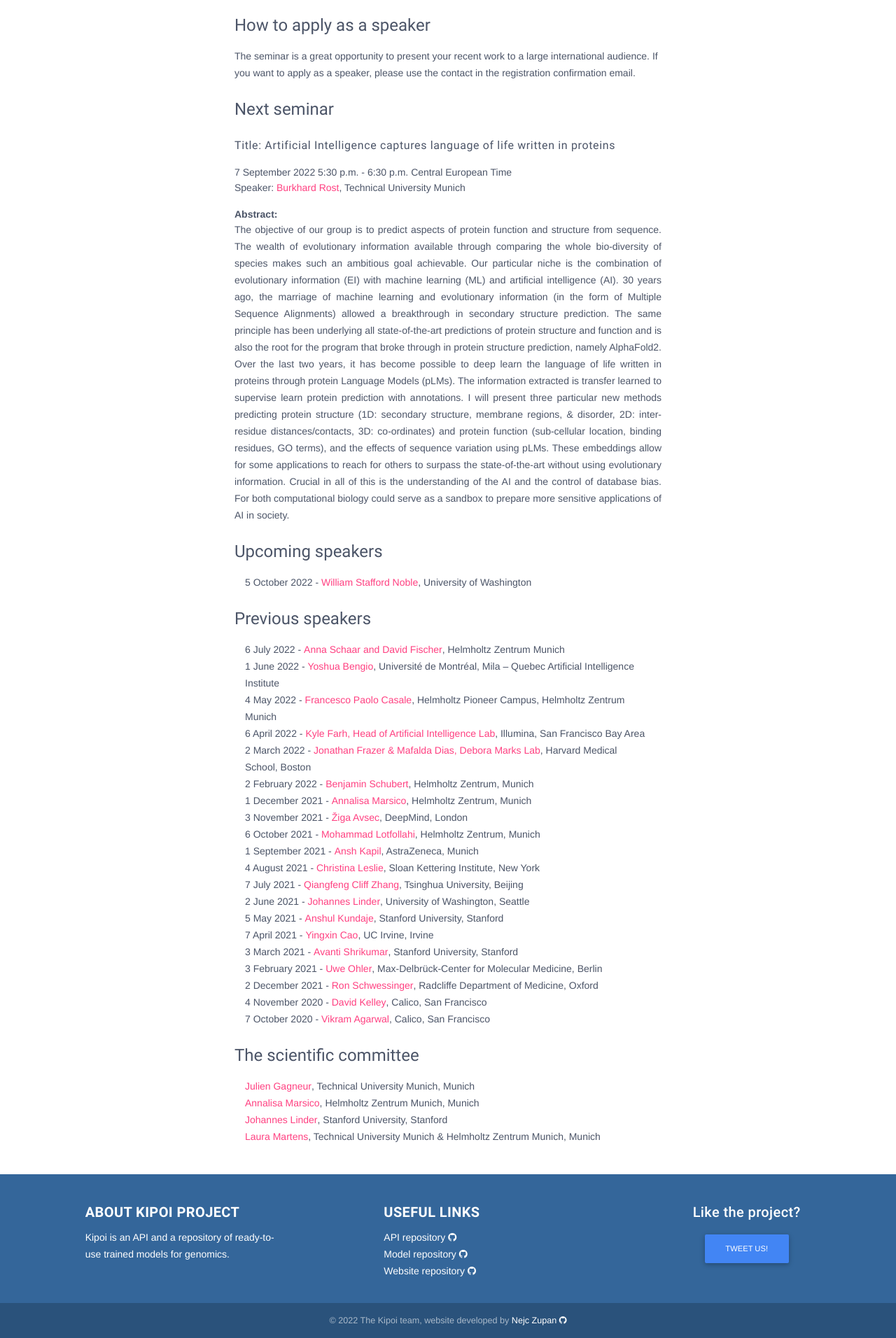
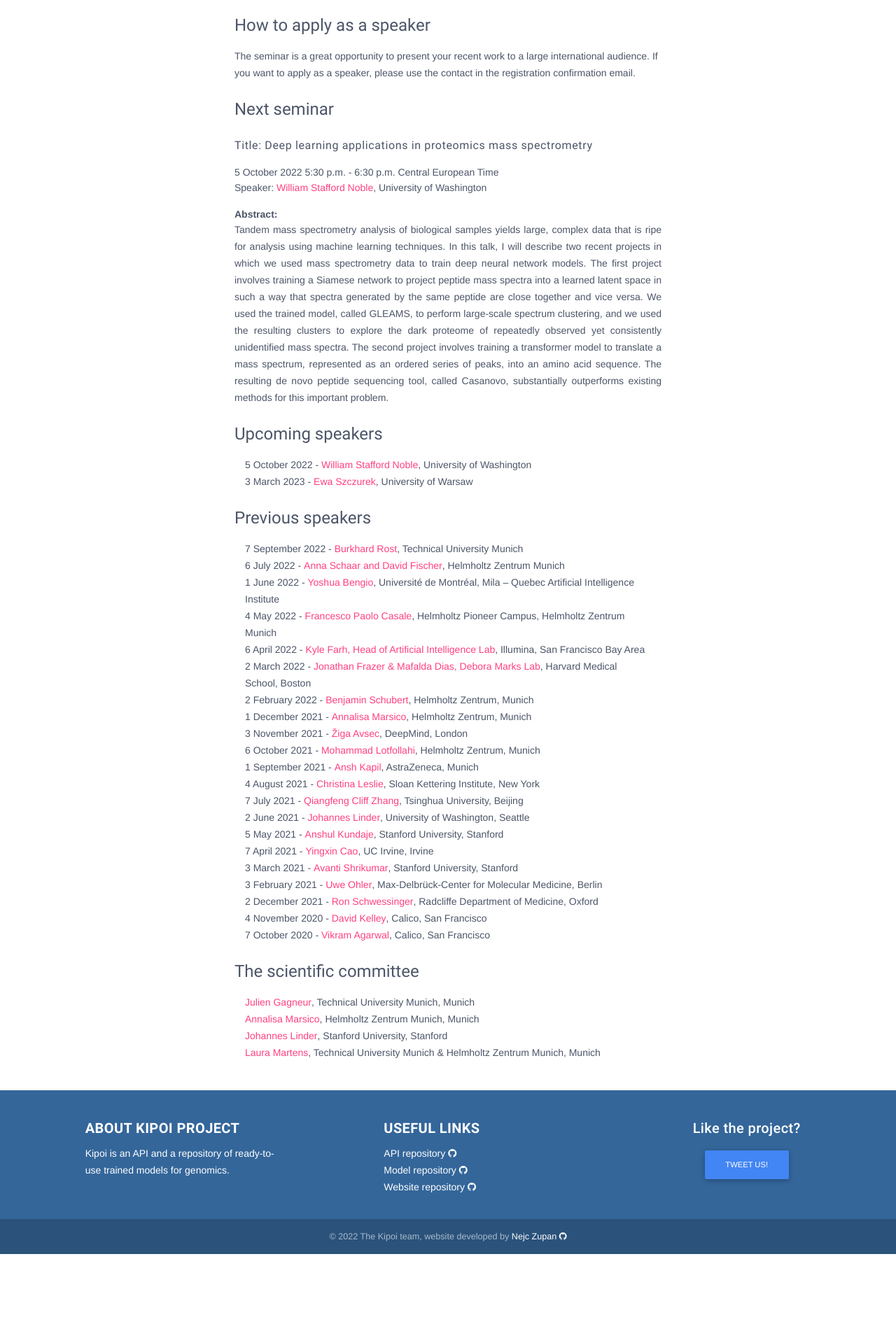
Before and after one commit to kipoi/website, a Flask app: page /seminar/ in a window 1280 px wide. Shown: the part 410-2322 px from the top of the page at 70% size. After the commit the page ends 2202 px from the top, so only its background shows below. Run offline with Flask 2, Linux system fonts and the light colour scheme; some libraries are stand-ins or nearby versions.

Commit message:
Update seminar page

```diff
--- a/app/models/templates/models/seminar.html
+++ b/app/models/templates/models/seminar.html
@@ -31,27 +31,25 @@
         <p>The seminar is a great opportunity to present your recent work to a large international audience.
             If you want to apply as a speaker, please use the contact in the registration confirmation email.</p>
         <h4>Next seminar</h4>
-        <h6> Title: Artificial Intelligence captures language of life written in proteins </h6> 7 September 2022 5:30 p.m. - 6:30 p.m. Central European Time
-        <p>Speaker: <strong><a href="https://www.professoren.tum.de/en/rost-burkhard">Burkhard Rost</a></strong>, Technical University Munich</p>
+        <h6> Title: Deep learning applications in proteomics mass spectrometry </h6> 5 October 2022 5:30 p.m. - 6:30 p.m. Central European Time
+        <p>Speaker: <strong><a href="https://noble.gs.washington.edu/~wnoble/">William Stafford Noble</a></strong>, University of Washington</p>
         <strong>Abstract:</strong>
         <p align="justify">
-            The objective of our group is to predict aspects of protein function and structure from sequence. The wealth of evolutionary information available through comparing the whole bio-diversity of species makes such an ambitious goal achievable. Our particular niche is the combination of evolutionary information (EI) with machine learning (ML) and artificial intelligence (AI). 30 years ago, the marriage of machine learning and evolutionary information (in the form of Multiple Sequence Alignments) allowed a breakthrough in secondary structure prediction. The same principle has been underlying all state-of-the-art predictions of protein structure and function and is also the root for the program that broke through in protein structure prediction, namely AlphaFold2.
-
-Over the last two years, it has become possible to deep learn the language of life written in proteins through protein Language Models (pLMs). The information extracted is transfer learned to supervise learn protein prediction with annotations. I will present three particular new methods predicting protein structure (1D: secondary structure, membrane regions, & disorder, 2D: inter-residue distances/contacts, 3D: co-ordinates) and protein function (sub-cellular location, binding residues, GO terms), and the effects of sequence variation using pLMs. These embeddings allow for some applications to reach for others to surpass the state-of-the-art without using evolutionary information.
-
-Crucial in all of this is the understanding of the AI and the control of database bias. For both computational biology could serve as a sandbox to prepare more sensitive applications of AI in society.
+            Tandem mass spectrometry analysis of biological samples yields large, complex data that is ripe for analysis using machine learning techniques. In this talk, I will describe two recent projects in which we used mass spectrometry data to train deep neural network models. The first project involves training a Siamese network to project peptide mass spectra into a learned latent space in such a way that spectra generated by the same peptide are close together and vice versa. We used the trained model, called GLEAMS, to perform large-scale spectrum clustering, and we used the resulting clusters to explore the dark proteome of repeatedly observed yet consistently unidentified mass spectra. The second project involves training a transformer model to translate a mass spectrum, represented as an ordered series of peaks, into an amino acid sequence. The resulting de novo peptide sequencing tool, called Casanovo, substantially outperforms existing methods for this important problem.
         </p>
 
         <h4>Upcoming speakers</h4>
         <div class="container-fluid">
             <ul class="list-unstyled">
                 <li>5 October 2022 - <a href="https://noble.gs.washington.edu/~wnoble/">William Stafford Noble</a>, University of Washington</li>
+                <li>3 March 2023 - <a href="https://www.mimuw.edu.pl/~szczurek/">Ewa Szczurek</a>, University of Warsaw</li>
 
             </ul>
         </div>
         <h4>Previous speakers</h4>
         <div class="container-fluid">
         <ul class="list-unstyled">
+            <li>7 September 2022 - <a href="https://www.professoren.tum.de/en/rost-burkhard">Burkhard Rost</a>, Technical University Munich</li>
             <li>6 July 2022 - <a href="https://www.helmholtz-munich.de/icb/research/groups/machine-learning/overview/index.html">Anna Schaar and David Fischer</a>, Helmholtz Zentrum Munich</li>
             <li>1 June 2022 - <a href="https://yoshuabengio.org">Yoshua Bengio</a>, Université de Montréal, Mila – Quebec Artificial Intelligence Institute</li>
             <li>4 May 2022 - <a href="https://www.pioneercampus.org/themenmenue-links/about-us0/principal-investigators/francesco-paolo-casale/index.html#tabs/research">Francesco Paolo Casale</a>, Helmholtz Pioneer Campus, Helmholtz Zentrum Munich</li>
```
